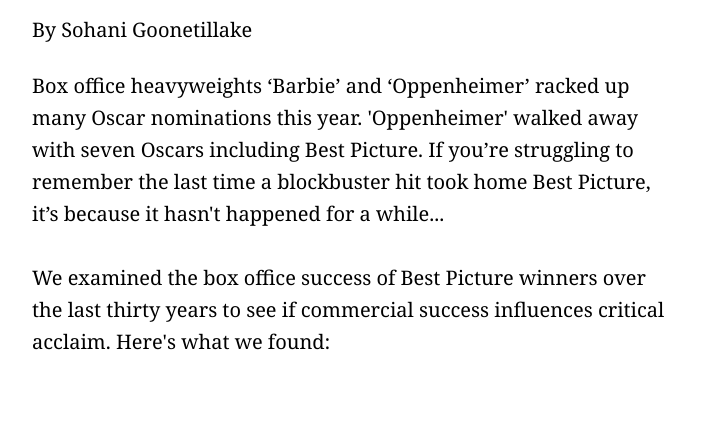
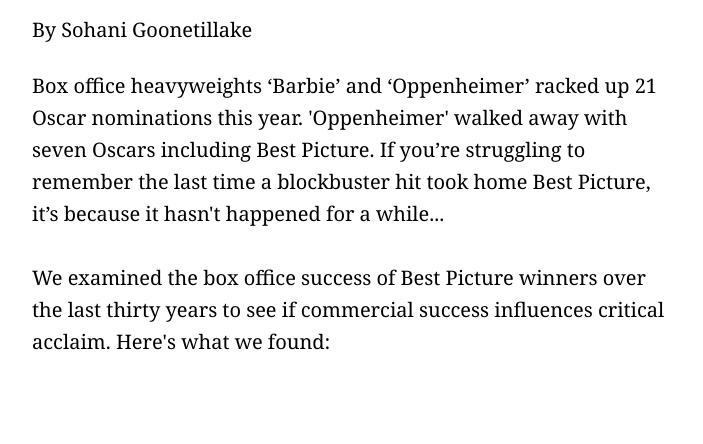
Before and after one commit to sohani-mg/Best-Picture-winners-are-rarely-a-box-office-hit, a plain HTML site: page index.html in a window 1280 px wide. Shown: the part 739-1183 px from the top of the page, without its empty margins (288-991 px from the left). Drawn offline with nearby package versions, Linux system fonts and the light colour scheme; a script that the page names is missing.

Commit message:
Update index.html

```diff
--- a/index.html
+++ b/index.html
@@ -129,7 +129,7 @@
         <br>
         <p>By Sohani Goonetillake</p>
       </div>
-      <p>Box office heavyweights ‘Barbie’ and ‘Oppenheimer’ racked up many Oscar nominations this year. 'Oppenheimer' walked away with seven Oscars including Best Picture.
+      <p>Box office heavyweights ‘Barbie’ and ‘Oppenheimer’ racked up 21 Oscar nominations this year. 'Oppenheimer' walked away with seven Oscars including Best Picture.
         If you’re struggling to remember the last time a blockbuster hit took home Best Picture, it’s because it hasn't happened for a while...
         <br><br>We examined the box office success of Best Picture winners over the last thirty years to see if commercial success influences critical acclaim. Here's what we found:
       </p>
```
